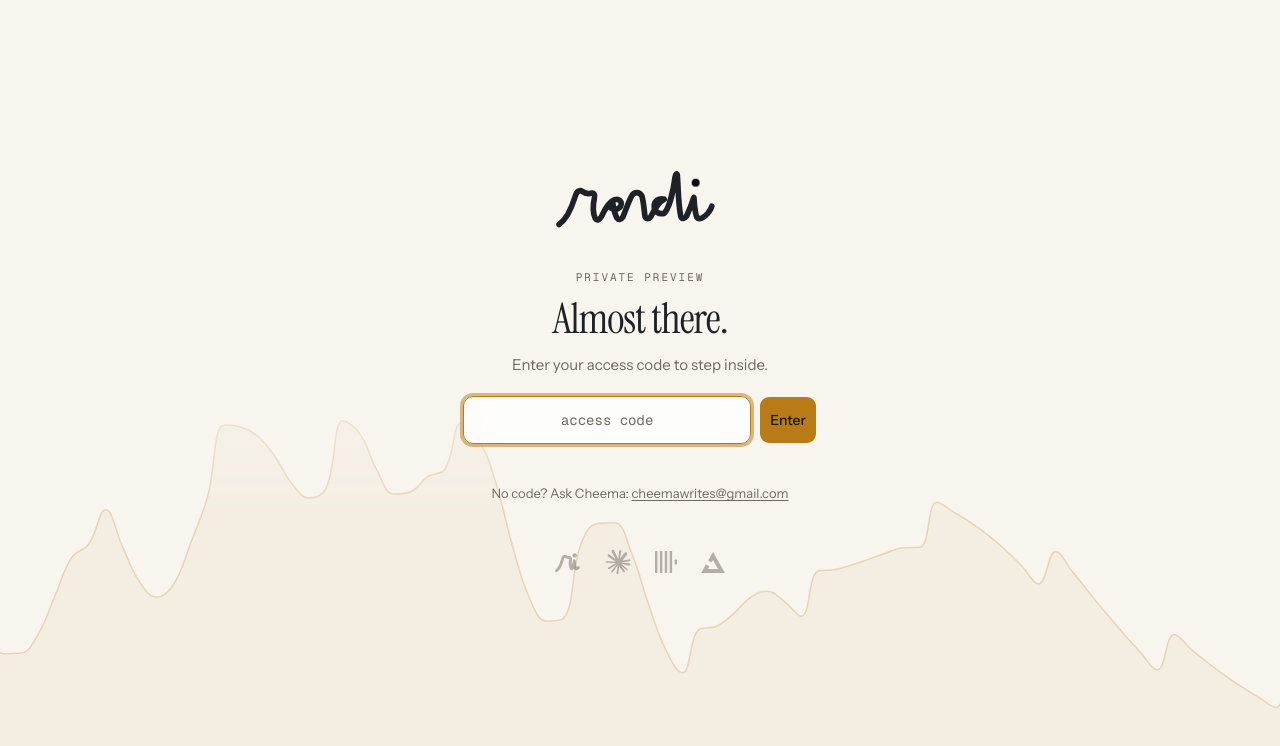
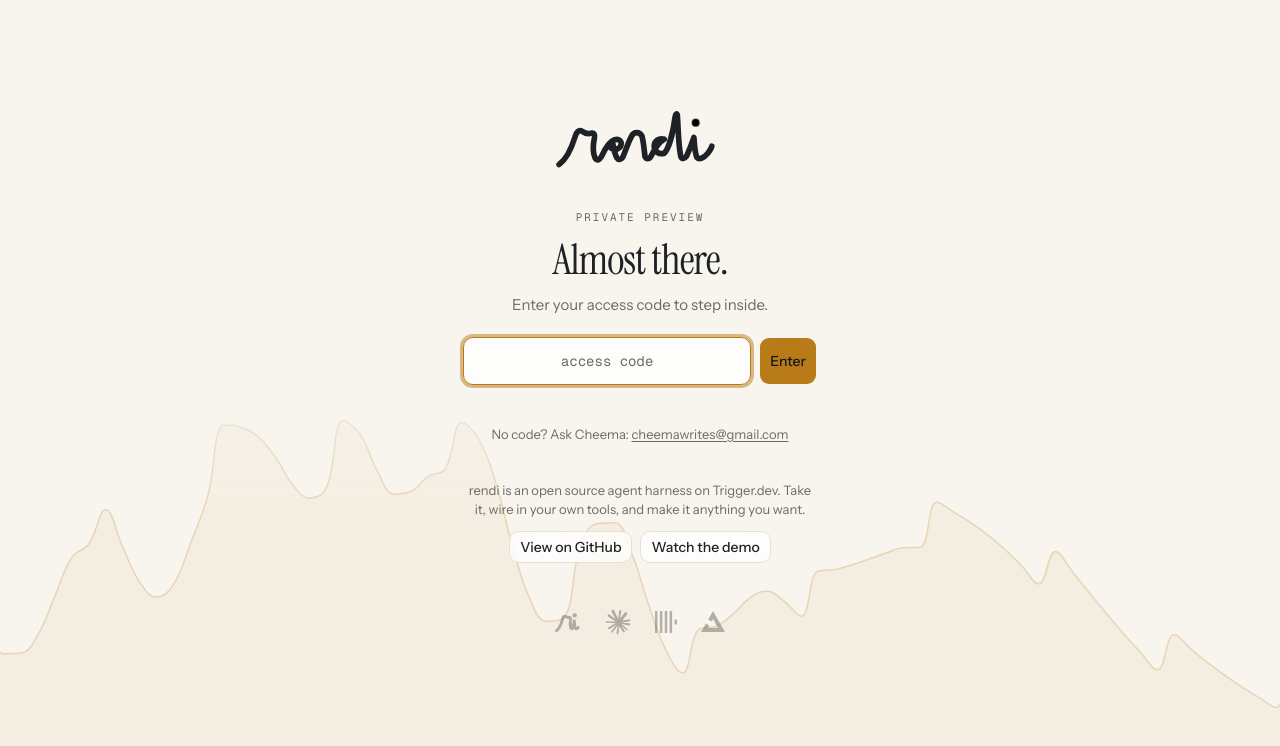
Before and after one commit to mcheemaa/rendi, a Next.js app: page /gate in a window 1280 px wide. Shown: the top 746 px of the page. Built offline with nearby package versions, Linux system fonts and the light colour scheme.

Commit message:
Add repo and demo links to the gate page

```diff
--- a/components/gate/gate-view.tsx
+++ b/components/gate/gate-view.tsx
@@ -5,7 +5,7 @@
 import { RendiWordmark } from "@/components/brand/rendi-wordmark";
 import { AmbientWave } from "@/components/home/ambient-wave";
 import { Hallmark } from "@/components/home/hallmark";
-import { Button } from "@/components/ui/button";
+import { Button, buttonVariants } from "@/components/ui/button";
 import {
 	Empty,
 	EmptyContent,
@@ -15,6 +15,7 @@
 	EmptyTitle,
 } from "@/components/ui/empty";
 import { Input } from "@/components/ui/input";
+import { cn } from "@/lib/utils";
 
 type GateAction = (
 	previous: { error?: string },
@@ -87,6 +88,36 @@
 							cheemawrites@gmail.com
 						</a>
 					</p>
+					<div className="mt-7 flex flex-col items-center gap-3">
+						<p className="max-w-sm text-center text-[13px] text-muted-foreground">
+							rendi is an open source agent harness on Trigger.dev. Take it,
+							wire in your own tools, and make it anything you want.
+						</p>
+						<div className="flex items-center gap-2">
+							<a
+								href="https://github.com/mcheemaa/rendi"
+								target="_blank"
+								rel="noreferrer"
+								className={cn(
+									buttonVariants({ variant: "outline" }),
+									"bg-card/75 backdrop-blur-md",
+								)}
+							>
+								View on GitHub
+							</a>
+							<a
+								href="https://www.loom.com/share/5f54dacb9d3f473a8480a9b5cfbd84bd"
+								target="_blank"
+								rel="noreferrer"
+								className={cn(
+									buttonVariants({ variant: "outline" }),
+									"bg-card/75 backdrop-blur-md",
+								)}
+							>
+								Watch the demo
+							</a>
+						</div>
+					</div>
 					{hero !== "hallmark" ? <Hallmark className="mt-9" /> : null}
 				</EmptyContent>
 			</Empty>
```
